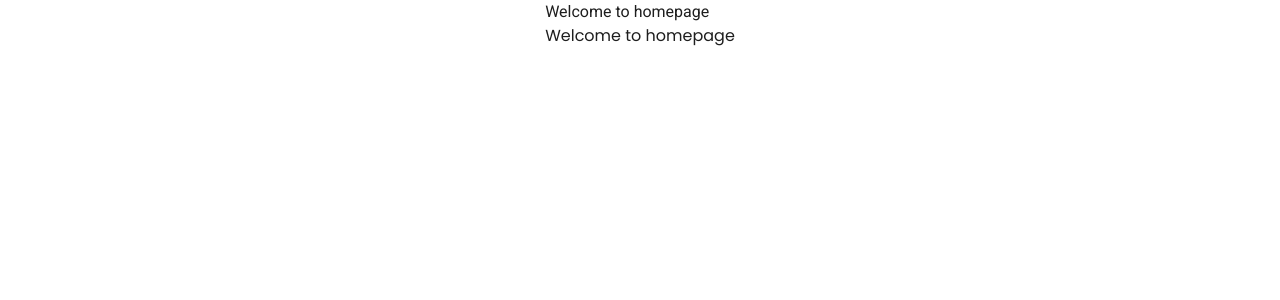
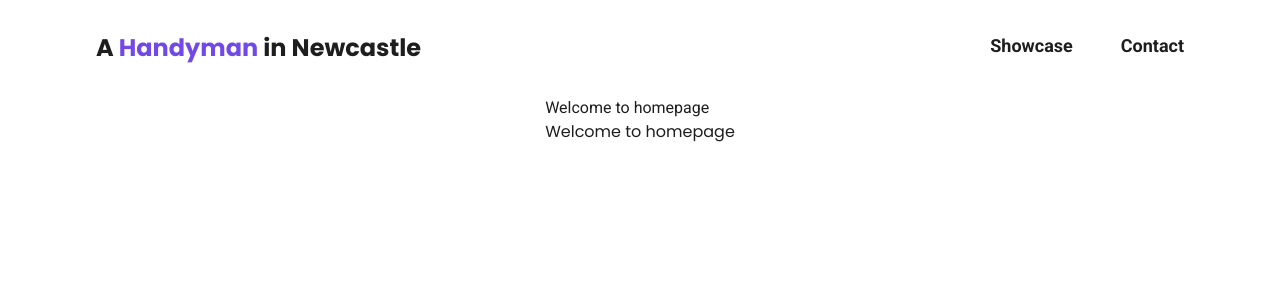
Before and after one commit to pmita/ahandymaninnewcastle.co.uk, a Next.js app: page / in a window 1280 px wide. Shown: the top 300 px of the page. Built offline with nearby package versions, Linux system fonts and the light colour scheme.

Commit message:
feat(navigation): adding navbar component

```diff
--- a/app/layout.tsx
+++ b/app/layout.tsx
@@ -1,4 +1,6 @@
 import type { Metadata } from "next";
+// COMPONENTS
+import { NavMenu } from "@/components/nav-menu";
 // UTILS
 import { roboto, poppins } from "@/utils/fonts";
 import { cn } from "@/utils/helpers";
@@ -25,6 +27,7 @@ export default function RootLayout({
 
         )}
       >
+        <NavMenu />
         {children}
       </body>
     </html>
--- /dev/null
+++ b/components/nav-menu.tsx
@@ -0,0 +1,34 @@
+// NEXT
+import Link from "next/link"
+
+export async function NavMenu() {
+
+  return (
+    <nav className="max-w-6xl mx-auto bg-secondary py-8 px-5 flex justify-between lg:px-8">
+      <Link
+        href="/"
+        className="text-2xl text-primary font-poppins font-bold"
+      >
+        A <span className="text-alternate">Handyman</span> in Newcastle
+      </Link>
+      <ul className="flex gap-4 pt-1.5 text-md lg:pt-0 lg:text-lg">
+        <li className="lg:px-4">
+          <Link
+            href="/showcase"
+            className="text-primary font-semibold hover:opacity-90"
+          >
+            Showcase
+          </Link>
+        </li>
+        <li className="lg:pl-4">
+          <Link
+            href="/contact"
+            className="text-primary font-semibold hover:opacity-90"
+          >
+            Contact
+          </Link>
+        </li>
+      </ul>
+    </nav>
+  )
+}
```
